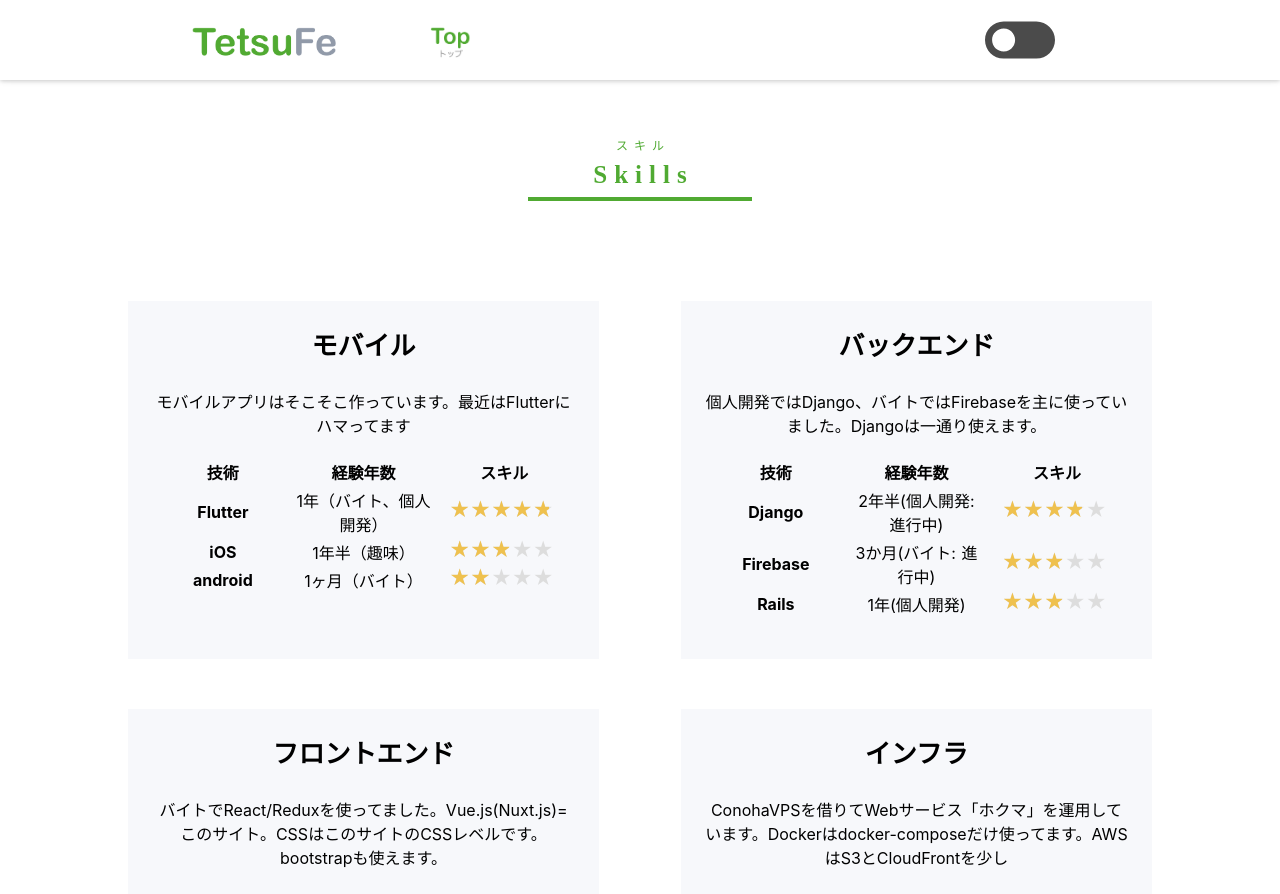
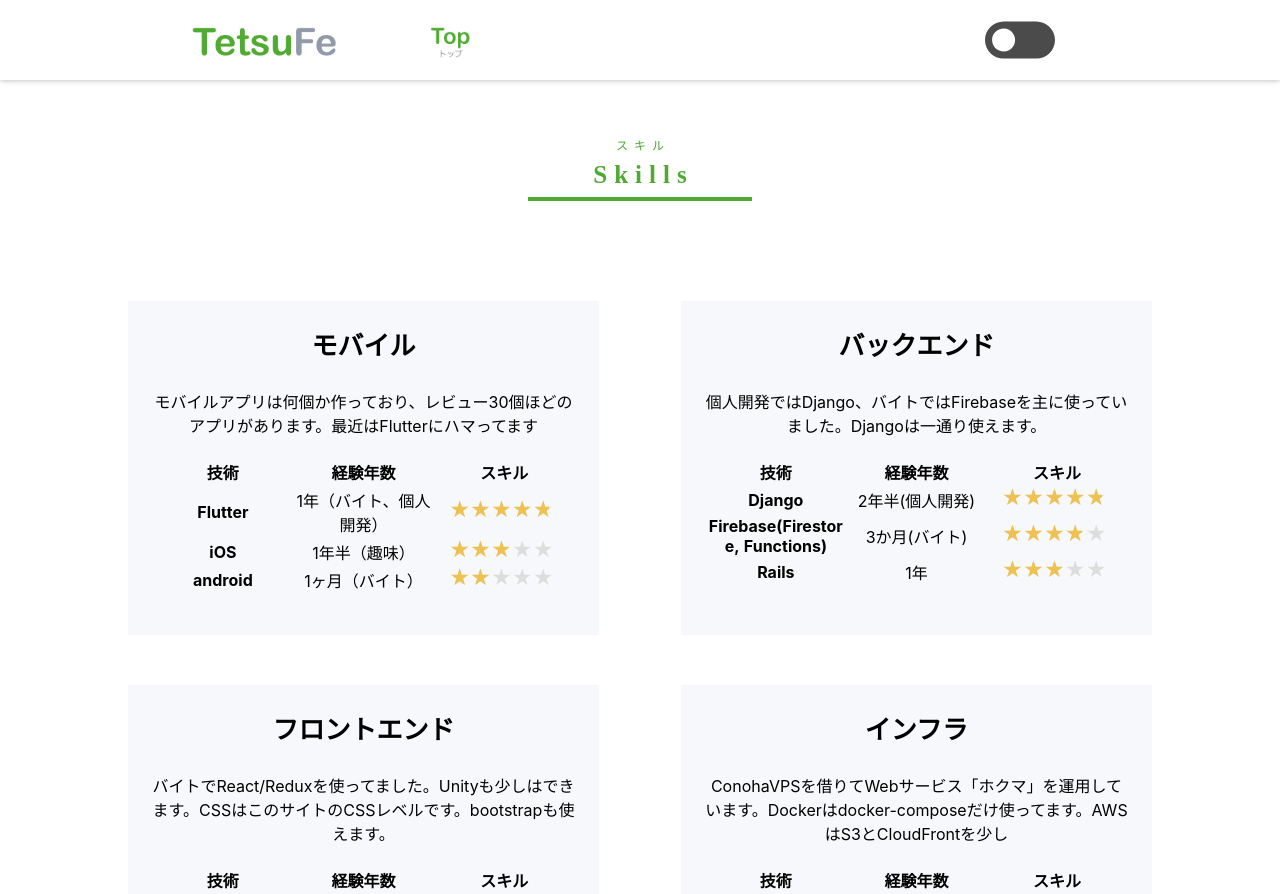
Before and after one commit to TetsuFe/my-official-site, a Nuxt app: page /skill in a window 1280 px wide. Shown: the top 894 px of the page. Built offline with nearby package versions, Linux system fonts and the light colour scheme.

Commit message:
Update skill content

```diff
--- a/components/SkillList.vue
+++ b/components/SkillList.vue
@@ -19,7 +19,7 @@
         "skills": [
           {
             "title": "モバイル",
-            "descs": "モバイルアプリはそこそこ作っています。最近はFlutterにハマってます",
+            "descs": "モバイルアプリは何個か作っており、レビュー30個ほどのアプリがあります。最近はFlutterにハマってます",
             "sub1": {
               "title": "Flutter",
               "howlong": "1年（バイト、個人開発）",
@@ -41,32 +41,32 @@
             "descs": "個人開発ではDjango、バイトではFirebaseを主に使っていました。Djangoは一通り使えます。",
             "sub1": {
               "title": "Django",
-              "howlong": "2年半(個人開発: 進行中)",
-              "rate": "4",
+              "howlong": "2年半(個人開発)",
+              "rate": "5",
             },
             "sub2": {
-              "title": "Firebase",
-              "howlong": "3か月(バイト: 進行中)",
-              "rate": "3",
+              "title": "Firebase(Firestore, Functions)",
+              "howlong": "3か月(バイト)",
+              "rate": "4",
             },
             "sub3": {
               "title": "Rails",
-              "howlong": "1年(個人開発)",
+              "howlong": "1年",
               "rate": "3",
             },
           },
           {
             "title": "フロントエンド",
-            "descs": "バイトでReact/Reduxを使ってました。Vue.js(Nuxt.js)=このサイト。CSSはこのサイトのCSSレベルです。bootstrapも使えます。",
+            "descs": "バイトでReact/Reduxを使ってました。Unityも少しはできます。CSSはこのサイトのCSSレベルです。bootstrapも使えます。",
             "sub1": {
               "title": "React",
               "howlong": "半年(バイト)",
               "rate": "3",
             },
             "sub2": {
-              "title": "Redux",
-              "howlong": "3ヶ月(バイト)",
-              "rate": "3",
+              "title": "Unity",
+              "howlong": "3ヶ月",
+              "rate": "2",
             },
             "sub3": {
               "title": "CSS/Bootstrap4",
@@ -85,7 +85,7 @@
             "sub2": {
               "title": "Docker",
               "howlong": "2年半（趣味）",
-              "rate": "3",
+              "rate": "4",
             },
             "sub3": {
               "title": "AWS(S3/CloudFront)",
@@ -95,7 +95,7 @@
           },
           {
             "title": "データベース",
-            "descs": "基本はORMを使います。2019年に入って本をちゃんと読み始めました",
+            "descs": "基本はORMを使います。2019年に入って本をちゃんと読み始めました。インデックスやn+1も少しはわかります",
             "sub1": {
               "title": "PostgreSQl",
               "howlong": "2年",
@@ -104,7 +104,7 @@
             "sub2": {
               "title": "MySQL",
               "howlong": "半年",
-              "rate": "2",
+              "rate": "3",
             },
             "sub3": {
               "title": "NoSQL（Cloud Firestoreなど）",
@@ -123,7 +123,7 @@
             "sub2": {
               "title": "Vim",
               "howlong": "4年",
-              "rate": "3",
+              "rate": "4",
             },
             "sub3": {
               "title": "アニメ/ノベルゲーム",
```
